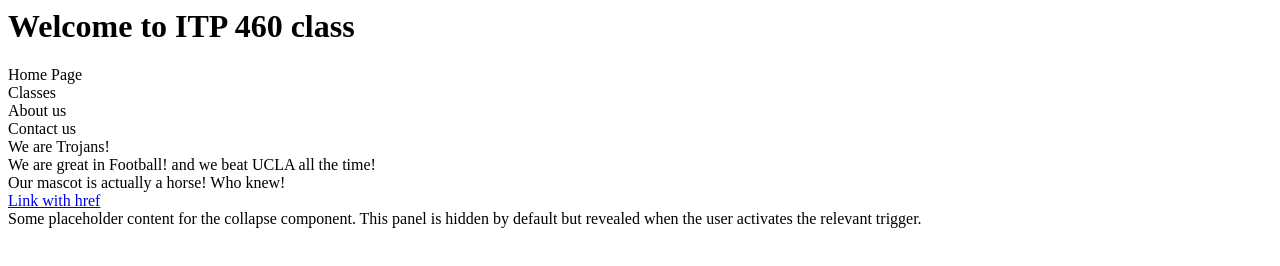
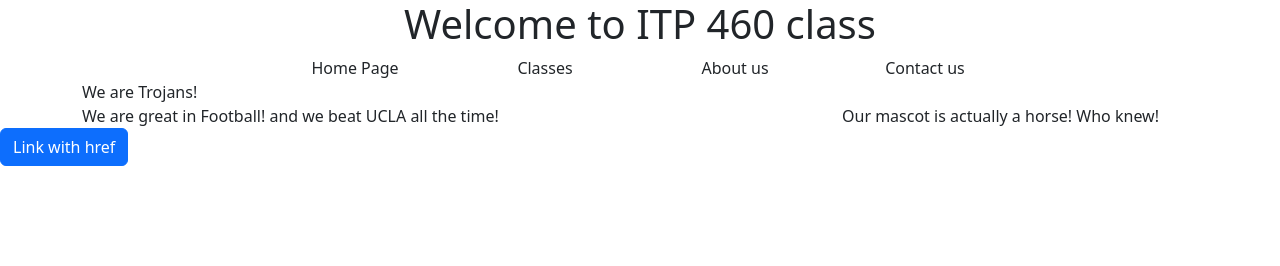
Before and after one commit to bozway/ITP460class, a plain HTML site: page index.html in a window 1280 px wide. Drawn offline with nearby package versions, Linux system fonts and the light colour scheme.

Commit message:
Update index.html
Finished Grid example for boostrap

```diff
--- a/index.html
+++ b/index.html
@@ -5,18 +5,30 @@
 		</title>
 		<!--
 		<link rel="stylesheet" href="https://cdn.jsdelivr.net/npm/bootstrap-icons@1.11.3/font/bootstrap-icons.min.css">
+		-->
 		<link href="https://cdn.jsdelivr.net/npm/bootstrap@5.3.3/dist/css/bootstrap.min.css" rel="stylesheet" integrity="sha384-QWTKZyjpPEjISv5WaRU9OFeRpok6YctnYmDr5pNlyT2bRjXh0JMhjY6hW+ALEwIH" crossorigin="anonymous">
-		-->
+
 	</head>
 	<body>
-		<h1>Welcome to ITP 460 class</h1>
-		<div>Home Page</div>
-		<div>Classes</div>
-		<div>About us</div>
-		<div>Contact us</div>
-		<div>We are Trojans!</div>
-		<div>We are great in Football! and we beat UCLA all the time!</div>
-		<div>Our mascot is actually a horse! Who knew!</div>
+		<div class="container">
+			<div class="row text-center">
+				<h1>Welcome to ITP 460 class</h1>
+			</div>
+			<div class="row text-center justify-content-md-center">
+				<div class="col col-2">Home Page</div>
+				<div class="col col-2">Classes</div>
+				<div class="col col-2">About us</div>
+				<div class="col col-2">Contact us</div>
+			</div>
+			<div class="row">
+				<div class="col col-12">We are Trojans!</div>
+				<div class="col col-8">We are great in Football! and we beat UCLA all the time!</div>
+				<div class="col col-4">Our mascot is actually a horse! Who knew!</div>
+			</div>
+		</div>
+
+
+
 
 		<div class="hidden">
 			<a class="btn btn-primary" data-bs-toggle="collapse" href="#collapseExample" role="button" aria-expanded="false" aria-controls="collapseExample">
@@ -28,8 +40,6 @@
 				</div>
 			</div>
 		</div>
-	<!--
 		<script src="https://cdn.jsdelivr.net/npm/bootstrap@5.3.3/dist/js/bootstrap.bundle.min.js" integrity="sha384-YvpcrYf0tY3lHB60NNkmXc5s9fDVZLESaAA55NDzOxhy9GkcIdslK1eN7N6jIeHz" crossorigin="anonymous"></script>
-	-->
 	</body>
 </html>
```
